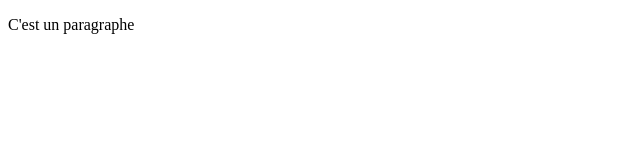
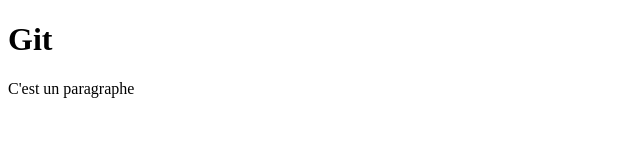
Before and after one commit to paulmalterre/helloWord, a plain HTML site: page index.html in a window 1280 px wide. Shown: the whole page, without its empty margins (0-640 px from the left). Drawn offline with Linux system fonts and the light colour scheme.

Commit message:
I added a title 1 in the body tag

```diff
--- a/index.html
+++ b/index.html
@@ -7,7 +7,9 @@
   </head>
 
   <body>
-
+   <h1>
+     Git
+    </h1>
    <p>
      C'est un paragraphe
    </p>
```
